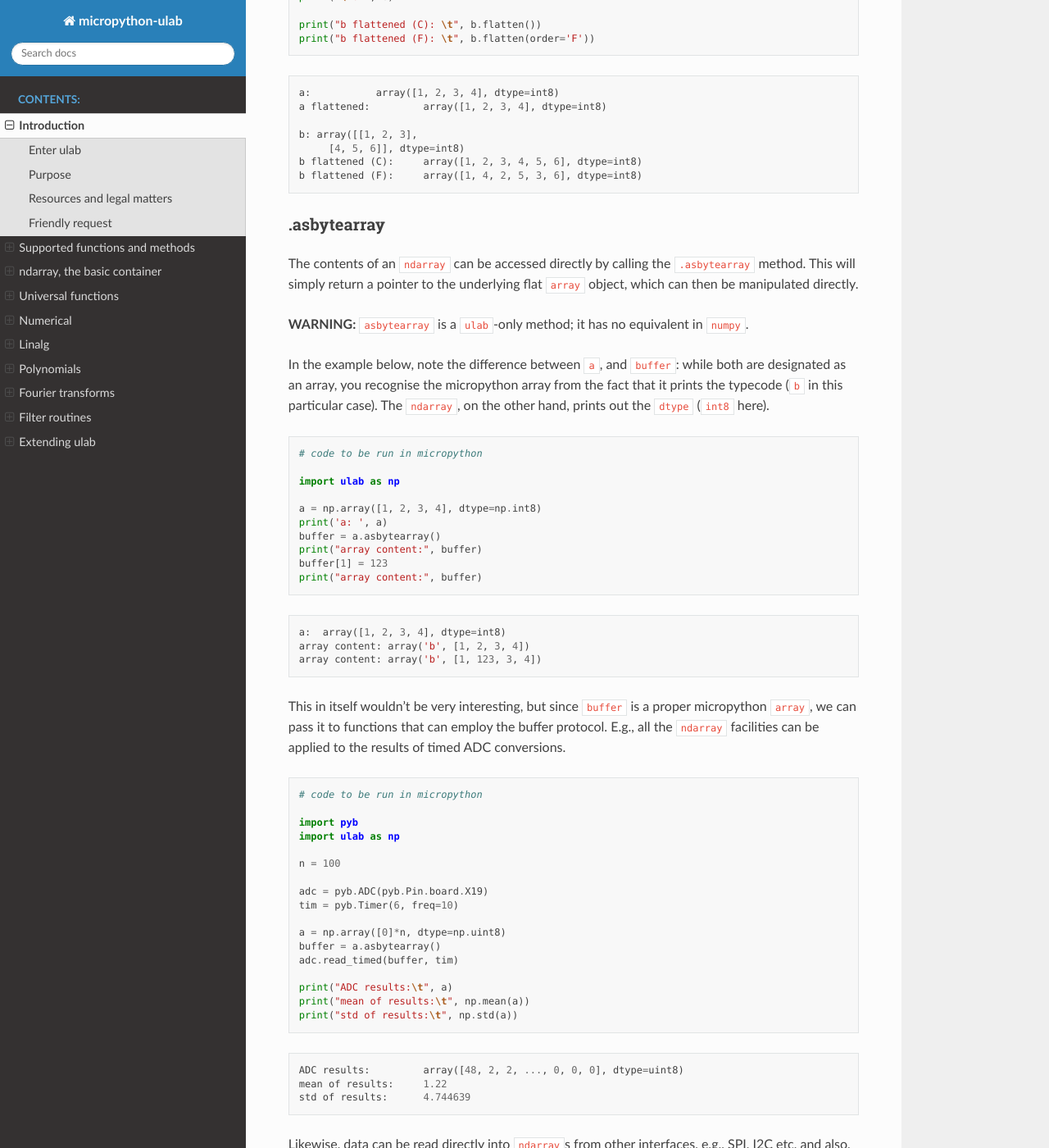
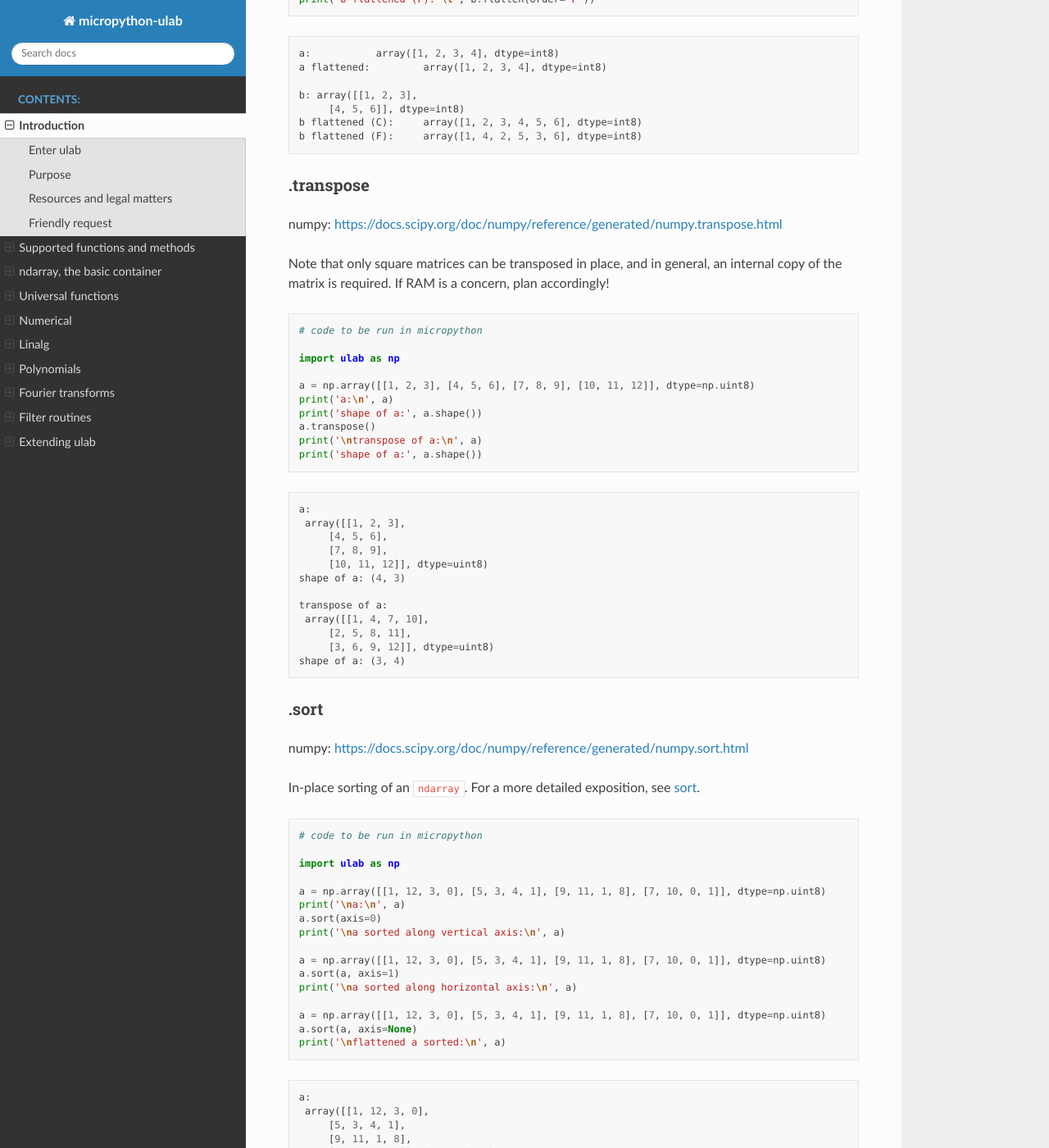
Before and after one commit to v923z/micropython-ulab, a Sphinx documentation site: the page built from docs/manual/source/ulab.rst, in a window 1280 px wide and 1400 px high, scrolled down 9545 px. Shown: the whole window at 82% size. Built offline with Sphinx 7.4.7 and the Read the Docs theme 2.0.0, drawn with Linux system fonts in a browser that asks for light colours; cross-references to code outside the pages are shown as plain code; some of the changed text lies outside the part shown.

Commit message:
fixed error in filter.c, removed asbytearray, and added buffer protocol to ndarray.c

```diff
--- a/docs/manual/source/conf.py
+++ b/docs/manual/source/conf.py
@@ -22,7 +22,7 @@
 author = 'Zoltán Vörös'
 
 # The full version, including alpha/beta/rc tags
-release = '0.26'
+release = '0.31'
 
 
 # -- General configuration ---------------------------------------------------
--- a/docs/manual/source/ulab.rst
+++ b/docs/manual/source/ulab.rst
@@ -172,8 +172,6 @@
 
 `.flatten\*\* <#.flatten>`__
 
-`.asbytearray <#.asbytearray>`__
-
 Matrix methods
 --------------
 
@@ -539,83 +537,6 @@
 
 
 
-
-.asbytearray
-~~~~~~~~~~~~
-
-The contents of an ``ndarray`` can be accessed directly by calling the
-``.asbytearray`` method. This will simply return a pointer to the
-underlying flat ``array`` object, which can then be manipulated
-directly.
-
-**WARNING:** ``asbytearray`` is a ``ulab``-only method; it has no
-equivalent in ``numpy``.
-
-In the example below, note the difference between ``a``, and ``buffer``:
-while both are designated as an array, you recognise the micropython
-array from the fact that it prints the typecode (``b`` in this
-particular case). The ``ndarray``, on the other hand, prints out the
-``dtype`` (``int8`` here).
-
-.. code::
-
-    # code to be run in micropython
-
-    import ulab as np
-
-    a = np.array([1, 2, 3, 4], dtype=np.int8)
-    print('a: ', a)
-    buffer = a.asbytearray()
-    print("array content:", buffer)
-    buffer[1] = 123
-    print("array content:", buffer)
-
-.. parsed-literal::
-
-    a:  array([1, 2, 3, 4], dtype=int8)
-    array content: array('b', [1, 2, 3, 4])
-    array content: array('b', [1, 123, 3, 4])
-
-
-
-
-This in itself wouldn’t be very interesting, but since ``buffer`` is a
-proper micropython ``array``, we can pass it to functions that can
-employ the buffer protocol. E.g., all the ``ndarray`` facilities can be
-applied to the results of timed ADC conversions.
-
-.. code::
-
-    # code to be run in micropython
-
-    import pyb
-    import ulab as np
-
-    n = 100
-
-    adc = pyb.ADC(pyb.Pin.board.X19)
-    tim = pyb.Timer(6, freq=10)
-
-    a = np.array([0]*n, dtype=np.uint8)
-    buffer = a.asbytearray()
-    adc.read_timed(buffer, tim)
-
-    print("ADC results:\t", a)
-    print("mean of results:\t", np.mean(a))
-    print("std of results:\t", np.std(a))
-
-.. parsed-literal::
-
-    ADC results:	 array([48, 2, 2, ..., 0, 0, 0], dtype=uint8)
-    mean of results:	 1.22
-    std of results:	 4.744639
-
-
-
-Likewise, data can be read directly into ``ndarray``\ s from other
-interfaces, e.g., SPI, I2C etc, and also, by laying bare the
-``ndarray``, we can pass results of ``ulab`` computations to anything
-that can read from a buffer.
 
 .transpose
 ~~~~~~~~~~
@@ -2916,33 +2837,6 @@
     spectrum calculated the lazy way:	 array([187.8641, 315.3125, 347.8804, ..., 84.4587, 347.8803, 315.3124], dtype=float)
 
 
-Filter routines
-===============
-
-numpy:
-https://docs.scipy.org/doc/numpy/reference/generated/numpy.convolve.html
-
-convolve
---------
-Returns the discrete, linear convolution of two one-dimensional sequences.
-
-Only the ``full`` mode is supported, and the ``mode`` named parameter is not accepted.
-Note that all other modes can be had by slicing a ``full`` result.
-
-.. code::
-
-    # code to be run in micropython
-
-    import ulab as np
-
-    x = np.array((1,2,3))
-    y = np.array((1,10,100,1000))
-
-    print(np.convolve(x, y))
-
-.. parsed-literal::
-
-    array([1.0, 12.0, 123.0, 1230.0, 2300.0, 3000.0], dtype=float)
 
 Computation and storage costs
 -----------------------------
@@ -3020,6 +2914,40 @@
 \end{eqnarray}` where :math:`N` is the length of :math:`y_1`, and
 :math:`Y_1, Y_2`, and :math:`Y`, respectively, are the Fourier
 transforms of :math:`y_1, y_2`, and :math:`y = y_1 + iy_2`.
+
+Filter routines
+===============
+
+numpy:
+https://docs.scipy.org/doc/numpy/reference/generated/numpy.convolve.html
+
+convolve
+--------
+
+Returns the discrete, linear convolution of two one-dimensional
+sequences.
+
+Only the ``full`` mode is supported, and the ``mode`` named parameter is
+not accepted. Note that all other modes can be had by slicing a ``full``
+result.
+
+.. code::
+
+    # code to be run in micropython
+
+    import ulab as np
+
+    x = np.array((1,2,3))
+    y = np.array((1,10,100,1000))
+
+    print(np.convolve(x, y))
+
+.. parsed-literal::
+
+    array([1.0, 12.0, 123.0, 1230.0, 2300.0, 3000.0], dtype=float)
+
+
+
 
 Extending ulab
 ==============
```
Also changed, not shown: other parts of docs/manual/source/ulab.rst (+4 -4 lines), docs/ulab-change-log.md (+6 -0 lines), docs/ulab-manual.ipynb, docs/ulab.ipynb, 4 other files.
